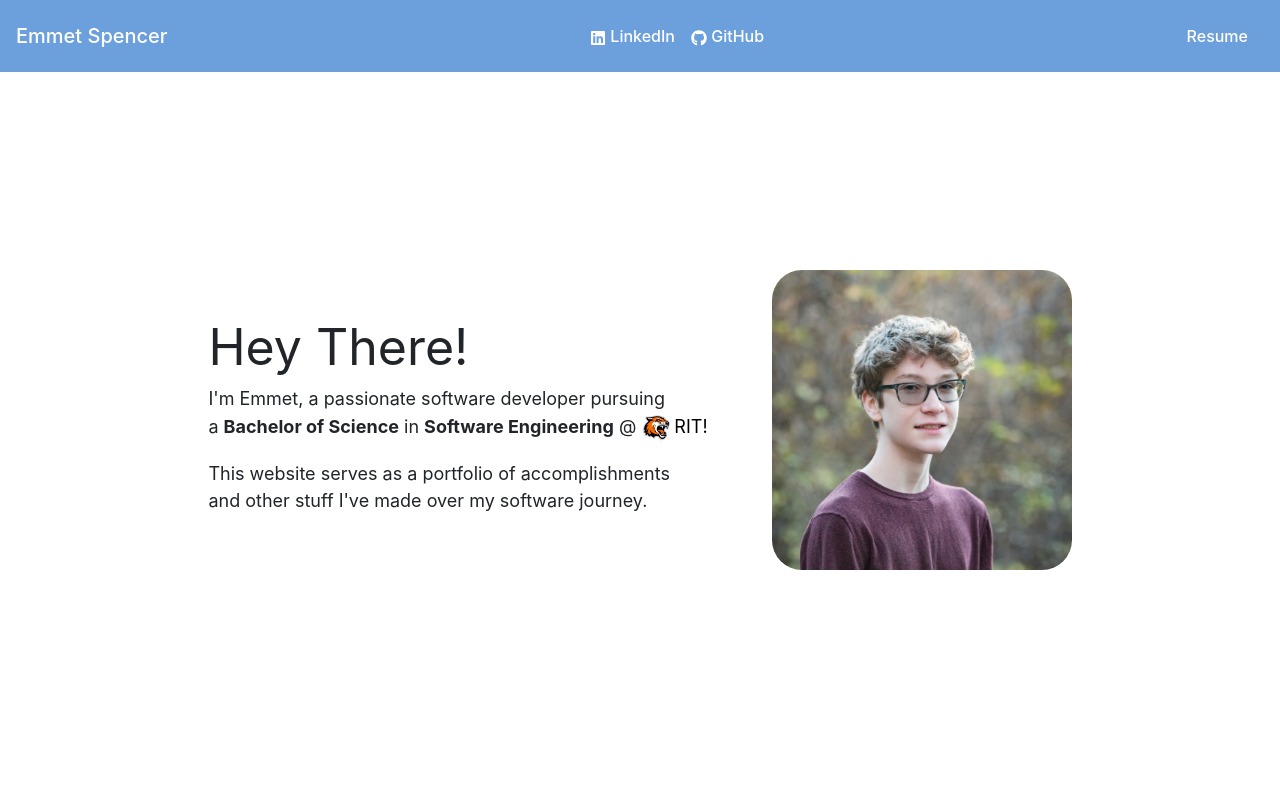
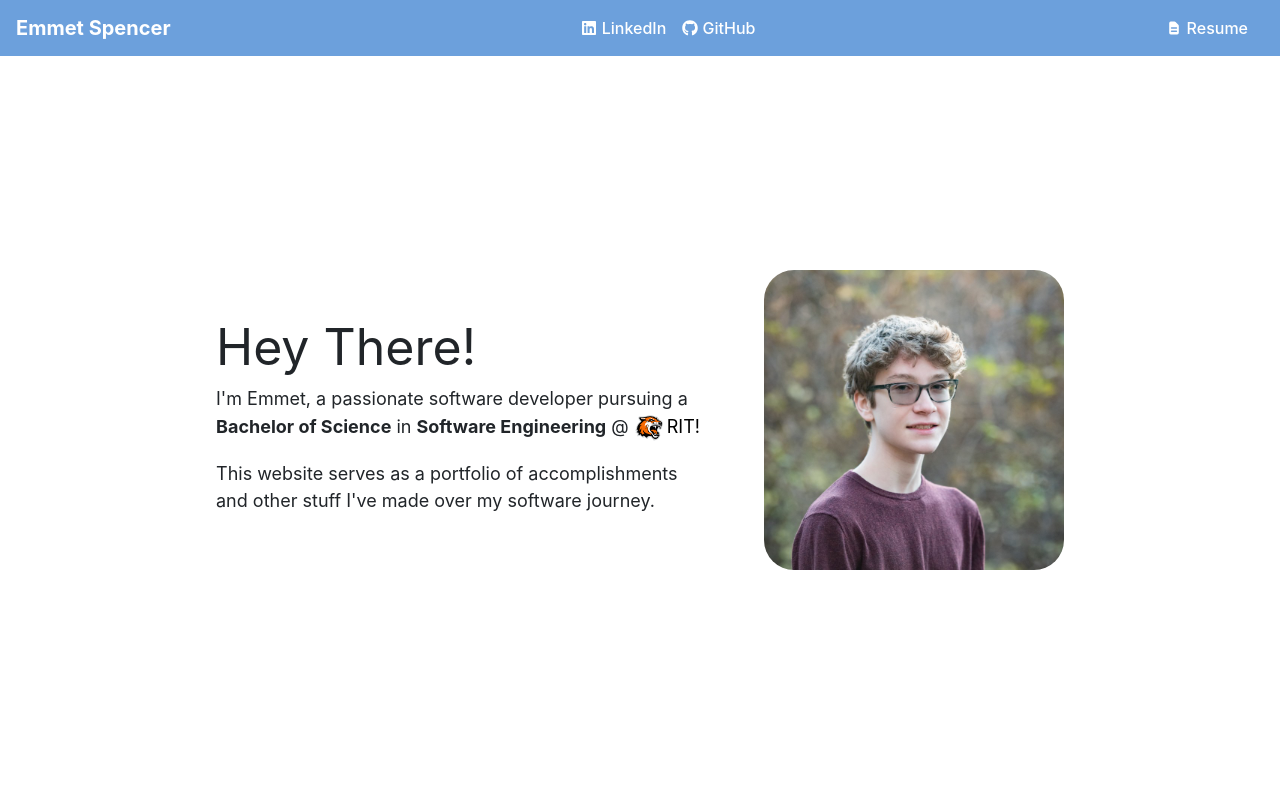
Before and after one commit to Emmetion/better-portfolio, a React (Create React App) app: page / in a window 1280 px wide. Shown: the top 800 px of the page. Built offline with nearby package versions, Linux system fonts and the light colour scheme.

Commit message:
Updated Header

```diff
--- a/src/components/header/Header.jsx
+++ b/src/components/header/Header.jsx
@@ -1,37 +1,32 @@
-import { useState } from "react";
-import { motion } from "framer-motion";
-import { Nav, Navbar, NavbarBrand, NavbarToggler, NavItem, NavLink, NavbarText, Collapse } from "reactstrap";
+import React from "react";
+import { Navbar, NavbarBrand, Nav, NavItem, NavLink } from "reactstrap";
+import { FaGithub, FaLinkedin } from "react-icons/fa";
+import { HiDocumentText } from "react-icons/hi";
 
-import { FaGithub, FaLinkedin } from 'react-icons/fa';
-
-import './Header.css'
+import "./Header.css";
 
 function Header() {
   return (
     <div>
-        <Navbar expand={true} fixed='top' style={{backgroundColor: "#6ca0dc", color: "white"}}>
-          <NavbarBrand href="/" className="link">Emmet Spencer</NavbarBrand>
-            <Nav className="me-auto" navbar>
+      <Navbar expand={true} fixed="top" style={{ backgroundColor: "#6ca0dc", color: "white" }}>
+        <NavbarBrand href="/" className="link">
+          <b>Emmet Spencer</b>
+        </NavbarBrand>
+        <Nav className="ms-auto" navbar>
           <NavItem>
-                <NavLink href="/projects/" className="link ms-auto">
-                  <FaLinkedin />
-                  {'  '}
-                  LinkedIn
+            <NavLink href="/projects/" className="link" disabled>
+              <FaLinkedin className="mb-1" />{' '}LinkedIn
             </NavLink>
           </NavItem>
-              <NavItem >
-                <NavLink href="https://github.com/Emmetion" className="link ms-auto">
-                  <FaGithub />
-                  {'  '}
-                  GitHub
+          <NavItem>
+            <NavLink href="https://github.com/Emmetion" className="link">
+              <FaGithub className="mb-1"/>{' '}GitHub
             </NavLink>
           </NavItem>
         </Nav>
-            <NavbarText className="ms-auto">
-              <NavLink className="link" href="https://drive.google.com/file/d/1Sm8XceBqsT1B2fJGOyyP-1ssVjwtqioI/view?usp=drive_link">
-              Resume
+        <NavLink className="link ms-auto" href="https://drive.google.com/file/d/1Sm8XceBqsT1B2fJGOyyP-1ssVjwtqioI/view?usp=drive_link">
+          <HiDocumentText className="mb-1"/>{' '}Resume
         </NavLink>
-            </NavbarText>
       </Navbar>
     </div>
   );
--- a/src/components/home/introduction/Introduction.jsx
+++ b/src/components/home/introduction/Introduction.jsx
@@ -22,16 +22,10 @@ const Introduction = () => {
     return (
         <div>
             <div className="align-items-center justify-content-center d-flex fd-row vw-10" style={{backgroundColor: "white", height: "105vh"}}>
-
-                {/* <motion.div
-                    initial={{x: -300, opacity: 0.1}}
-                    animate={{x: 0, opacity: 1}}
-                    transition={{duration: 0.5}}
-                > */}
                 <SideFadeOut direction={-1}>
                     <span className="header-text">Hey There!</span>
-                    <p className="body-text" style={{marginBottom: "0px"}}>I'm Emmet, a passionate software developer pursuing</p>
-                    <p className="body-text"> a <b>Bachelor of Science</b> in <b>Software Engineering</b> @{' '}
+                    <p className="body-text" style={{marginBottom: "0px"}}>I'm Emmet, a passionate software developer pursuing a </p>
+                    <p className="body-text"> <b>Bachelor of Science</b> in <b>Software Engineering</b> @{' '}
                         <motion.a
                             whileHover={{
                                         backgroundColor: "#FFA500",
@@ -72,7 +66,6 @@ const Introduction = () => {
                 {/* </motion.div> */}
                 <SideFadeOut direction={1}>
                     <motion.div
-                        initial={{x: 300, opacity: 0.1}}
                         animate={{x: 0, opacity: 1}}
                         transition={{duration: 0.5}}
                         whileHover={{scale: 1.1}}
--- a/src/components/home/technologies/icon/Icon.jsx
+++ b/src/components/home/technologies/icon/Icon.jsx
@@ -1,20 +1,19 @@
-import React, { useState } from "react";
+import React, { useEffect, useState } from "react";
 import { motion } from "framer-motion";
 
 import "./Icon.css"
 
 const Icon = ({imageSrc, title, yearsOfExperience, description, frameworks, onTechClick, style, textColor}) => {
 
-    const [borderColor, setBorderColor] = useState('');
+    const [showingFrameworks, setShowingFrameworks] = useState(false); // when the main icon is clicked, the frameworks will appear in a display below it.
+
+    useEffect(() => {
+
+    }, [showingFrameworks])
 
     const onClick = () => {
         if (onTechClick === undefined){return;}
         onTechClick(title);
-        if (borderColor !== '') {
-            setBorderColor('green');
-        } else {
-            setBorderColor('blue');
-        }
     }
     return (
         // Image with shadow background.
```
Also changed, not shown: package.json (+7 -0 lines), 1 other file (tests, documents, lock files or other folders). Lines whose indentation alone changed are shown as unchanged.
